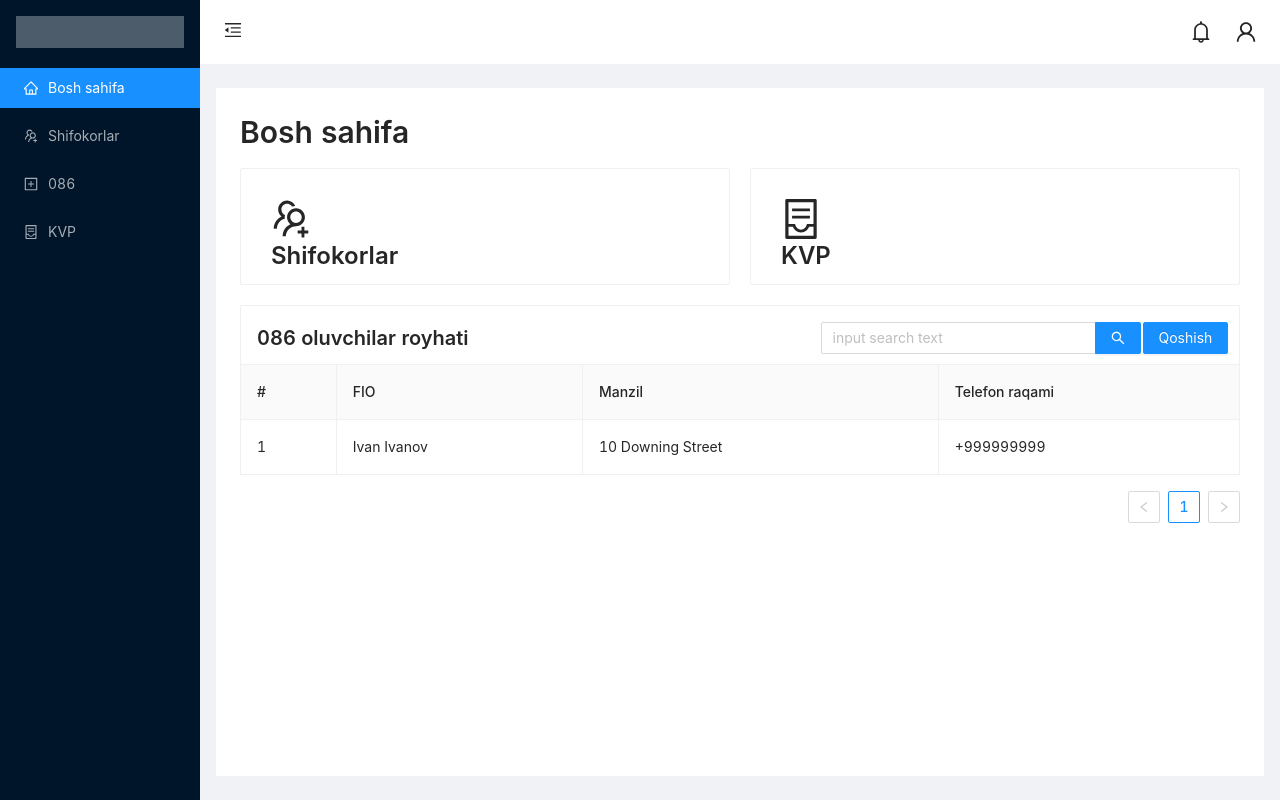
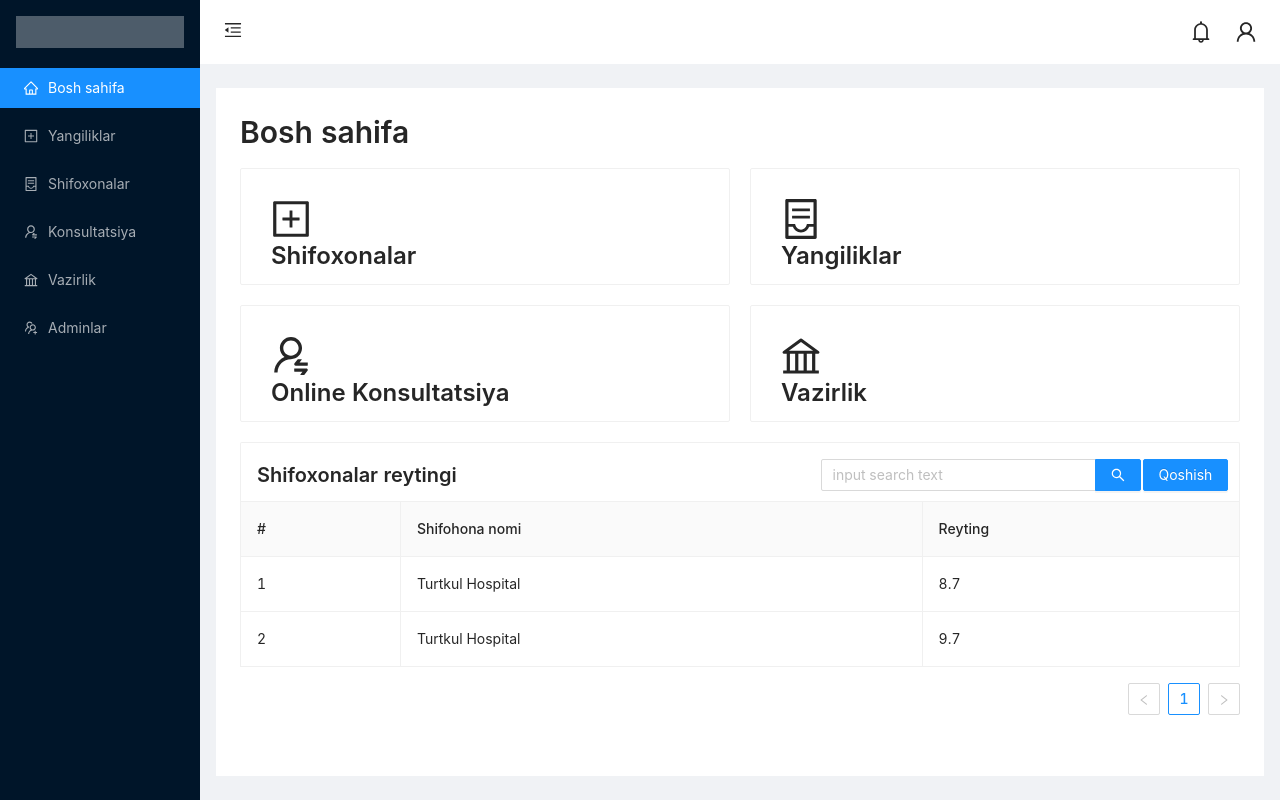
Before and after one commit to kuvanch/dashboard, a React (Create React App) app: page / in a window 1280 px wide. Built offline with nearby package versions, Linux system fonts and the light colour scheme.

Commit message:
changed routes

```diff
--- a/src/router/index.ts
+++ b/src/router/index.ts
@@ -45,4 +45,4 @@ export const hospitalAdmin:IRoute[] = [
     {path: RouteNames.KVP, component: Kvp, exact: true, title: 'KVP', icon: ContainerOutlined}
 ]
 
-export const routes = localStorage.getItem('role') === 'ROLE_SUPER_ADMIN' ? superAdmin : hospitalAdmin
+export const routes = true ? superAdmin : hospitalAdmin
```
